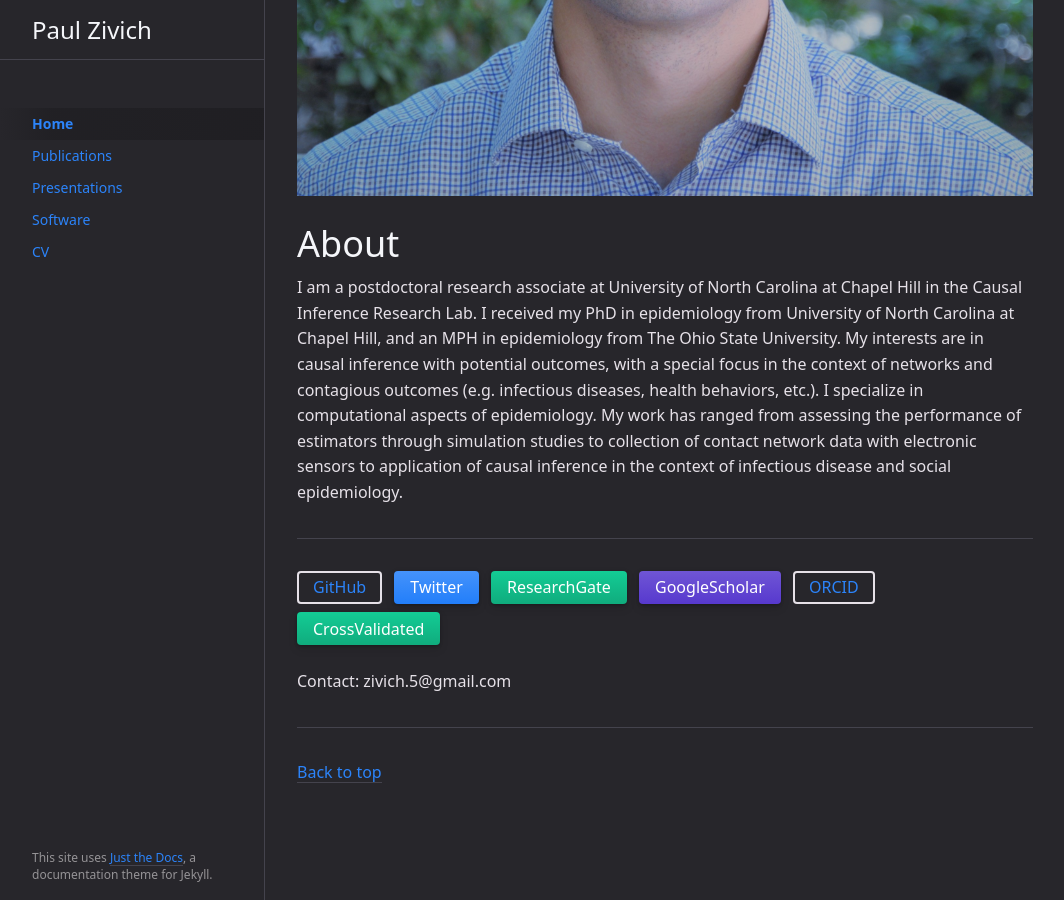
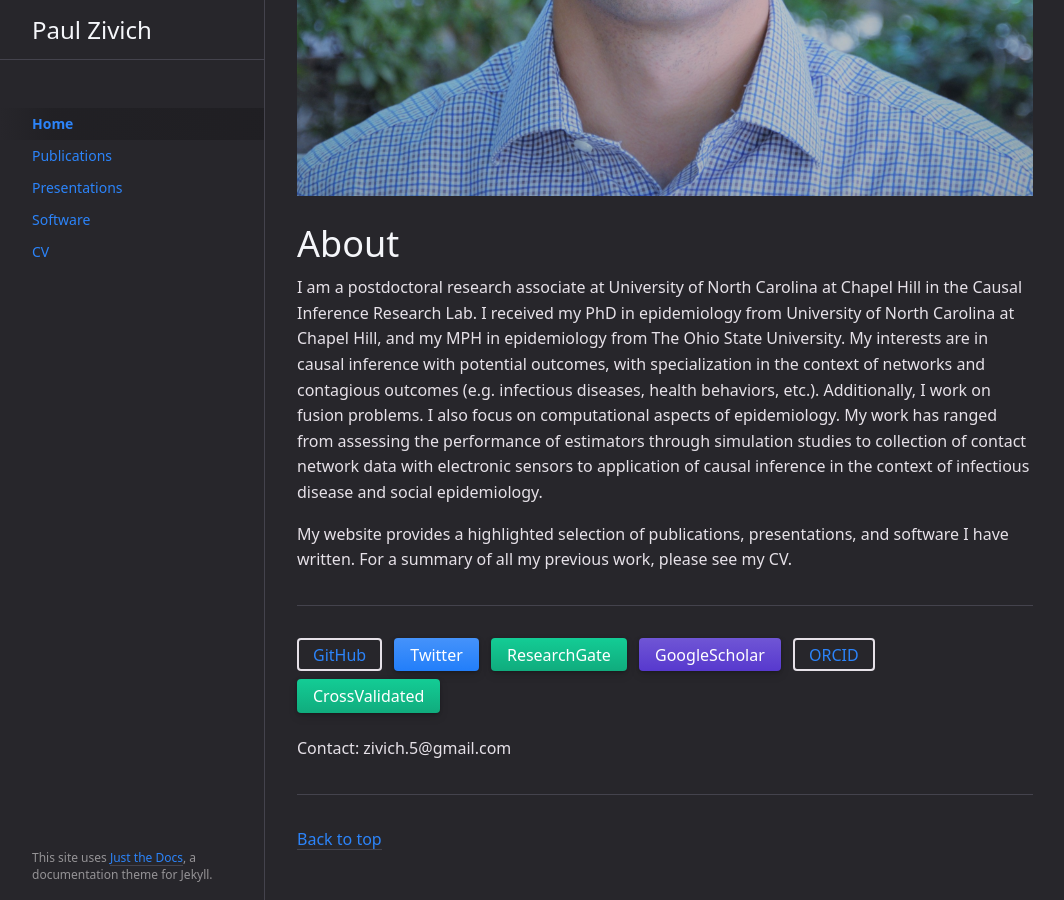
Before and after one commit to pzivich/pzivich.github.io, a Jekyll site: the page built from index.md, in a window 1280 px wide and 900 px high, scrolled down 507 px. Shown: the whole window, without its empty margins (107-1171 px from the left). Built offline with Jekyll 4.4.1, drawn with Linux system fonts in a browser that asks for light colours.

Commit message:
updating presentations and index

```diff
--- a/index.md
+++ b/index.md
@@ -11,12 +11,15 @@ permalink: /
 # About
 
 I am a postdoctoral research associate at University of North Carolina at Chapel Hill in the Causal Inference Research
-Lab. I received my PhD in epidemiology from University of North Carolina at Chapel Hill, and an MPH in epidemiology
-from The Ohio State University. My interests are in causal inference with potential outcomes, with a special focus in
-the context of networks and contagious outcomes (e.g. infectious diseases, health behaviors, etc.). I specialize in
-computational aspects of epidemiology. My work has ranged from assessing the performance of estimators through
-simulation studies to collection of contact network data with electronic sensors to application of causal inference
-in the context of infectious disease and social epidemiology.
+Lab. I received my PhD in epidemiology from University of North Carolina at Chapel Hill, and my MPH in epidemiology
+from The Ohio State University. My interests are in causal inference with potential outcomes, with specialization in
+the context of networks and contagious outcomes (e.g. infectious diseases, health behaviors, etc.). Additionally, I
+work on fusion problems. I also focus on computational aspects of epidemiology. My work has ranged from assessing the
+performance of estimators through simulation studies to collection of contact network data with electronic sensors to
+application of causal inference in the context of infectious disease and social epidemiology.
+
+My website provides a highlighted selection of publications, presentations, and software I have written. For a summary
+of all my previous work, please see my CV.
 
 ------------------
 
```
Also changed, not shown: docs/presentations.md (+3 -2 lines).
